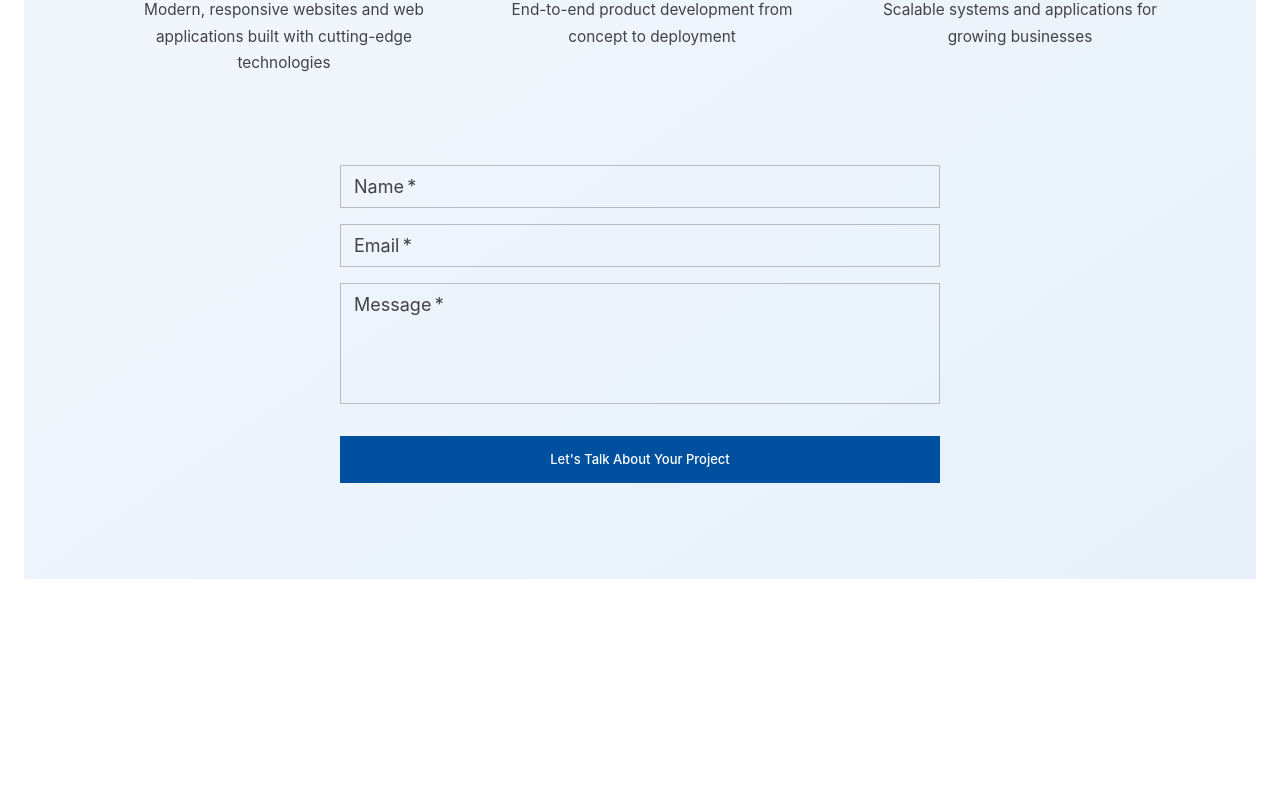
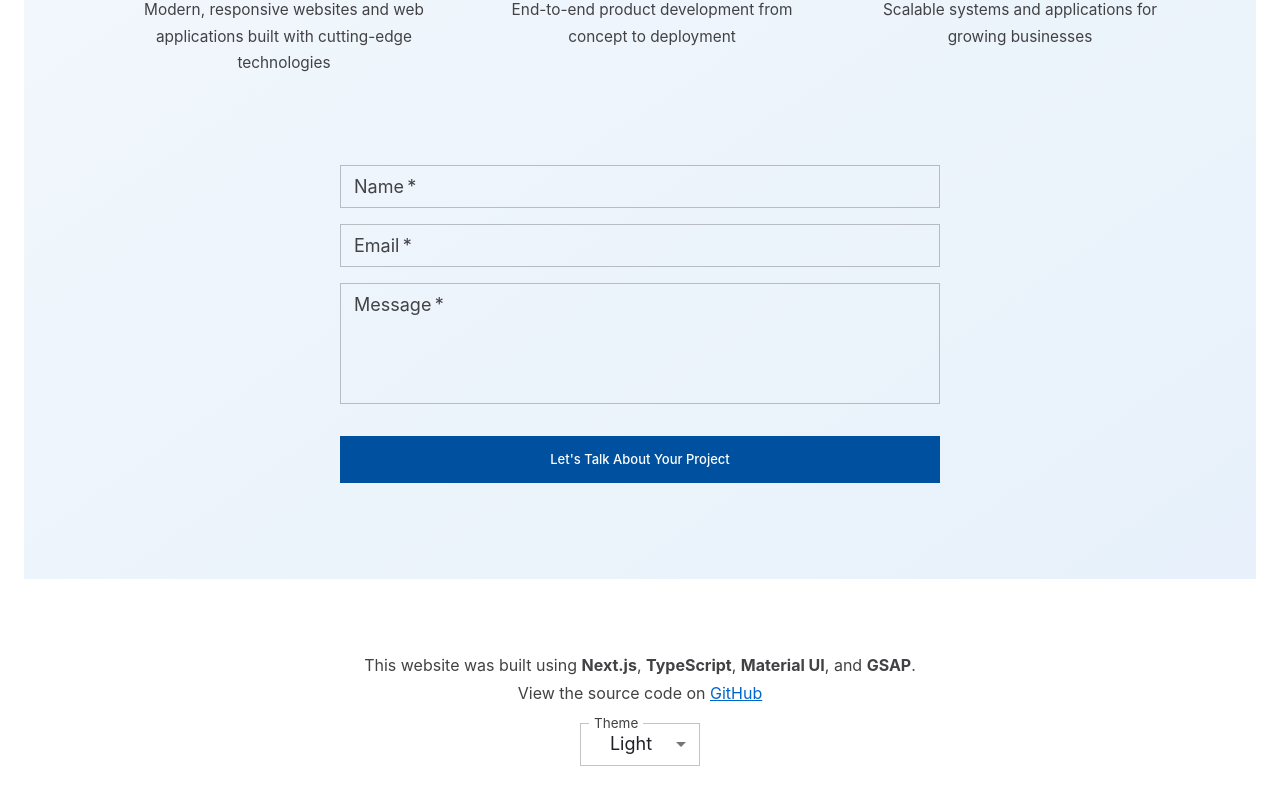
Before and after one commit to khamudom/kham-website, a Next.js app: page /projects in a window 1280 px wide. Shown: the part 1915-2719 px from the top of the page. Before the commit the page ends 2566 px from the top, so only its background shows below. Built offline with nearby package versions, Linux system fonts and the light colour scheme; no server answers.

Commit message:
add footer in about and project pages

```diff
--- a/src/app/page.tsx
+++ b/src/app/page.tsx
@@ -330,6 +330,7 @@ export default function Page() {
                     borderRadius: 2,
                     p: 3,
                     mb: 3,
+                    mt:3,
                     position: "relative",
                     "&::before": {
                       content: '"TL;DR"',
--- a/src/app/projects/page.tsx
+++ b/src/app/projects/page.tsx
@@ -46,6 +46,7 @@ import CodeIcon from "@mui/icons-material/Code";
 import WebIcon from "@mui/icons-material/Web";
 import BusinessIcon from "@mui/icons-material/Business";
 import { Button } from "@/design-system/components/Button";
+import { ThemeSelector } from "@/components/ThemeSelector";
 
 // Register GSAP ScrollTrigger plugin for scroll-based animations
 gsap.registerPlugin(ScrollTrigger);
@@ -239,6 +240,7 @@ export default function Portfolio() {
   if (!projectsResponse?.data?.data) return null;
 
   return (
+    <>
       <Box component="section" sx={{ py: 9 }}>
         <Container maxWidth={false} sx={{ maxWidth: "1280px", margin: "0 auto" }}>
           {/* Breadcrumb navigation */}
@@ -640,5 +642,35 @@ export default function Portfolio() {
           </Alert>
         </Snackbar>
       </Box>
+      <footer
+        style={{
+          padding: "0 1rem 4rem 1rem",
+          textAlign: "center",
+          color: "var(--color-text-secondary)",
+        }}
+      >
+        <p style={{ margin: 0, fontSize: "1rem" }}>
+          This website was built using <strong>Next.js</strong>,{" "}
+          <strong>TypeScript</strong>, <strong>Material UI</strong>, and{" "}
+          <strong>GSAP</strong>. <br /> View the source code on{" "}
+          <a
+            href="https://github.com/khamudom/kham-website"
+            target="_blank"
+            rel="noopener noreferrer"
+            style={{
+              display: "inline-flex",
+              alignItems: "center",
+              gap: "0.25rem",
+              textDecoration: "underline",
+            }}
+          >
+            GitHub
+          </a>
+        </p>
+        <div style={{ marginTop: "1rem" }}>
+          <ThemeSelector />
+        </div>
+      </footer>
+    </>
   );
 }
```
Also changed, not shown: src/app/about/page.tsx (+30 -0 lines). Lines whose indentation alone changed are shown as unchanged.
